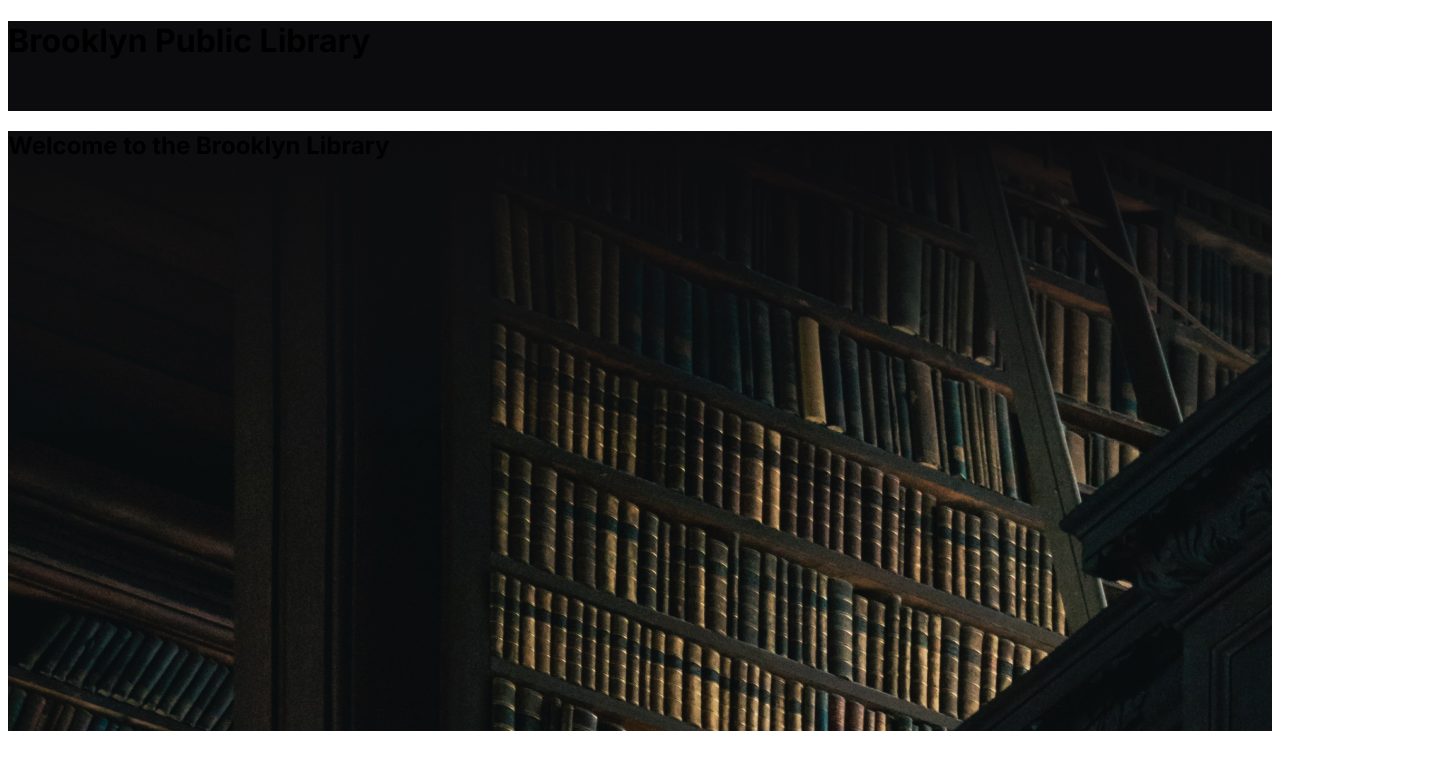
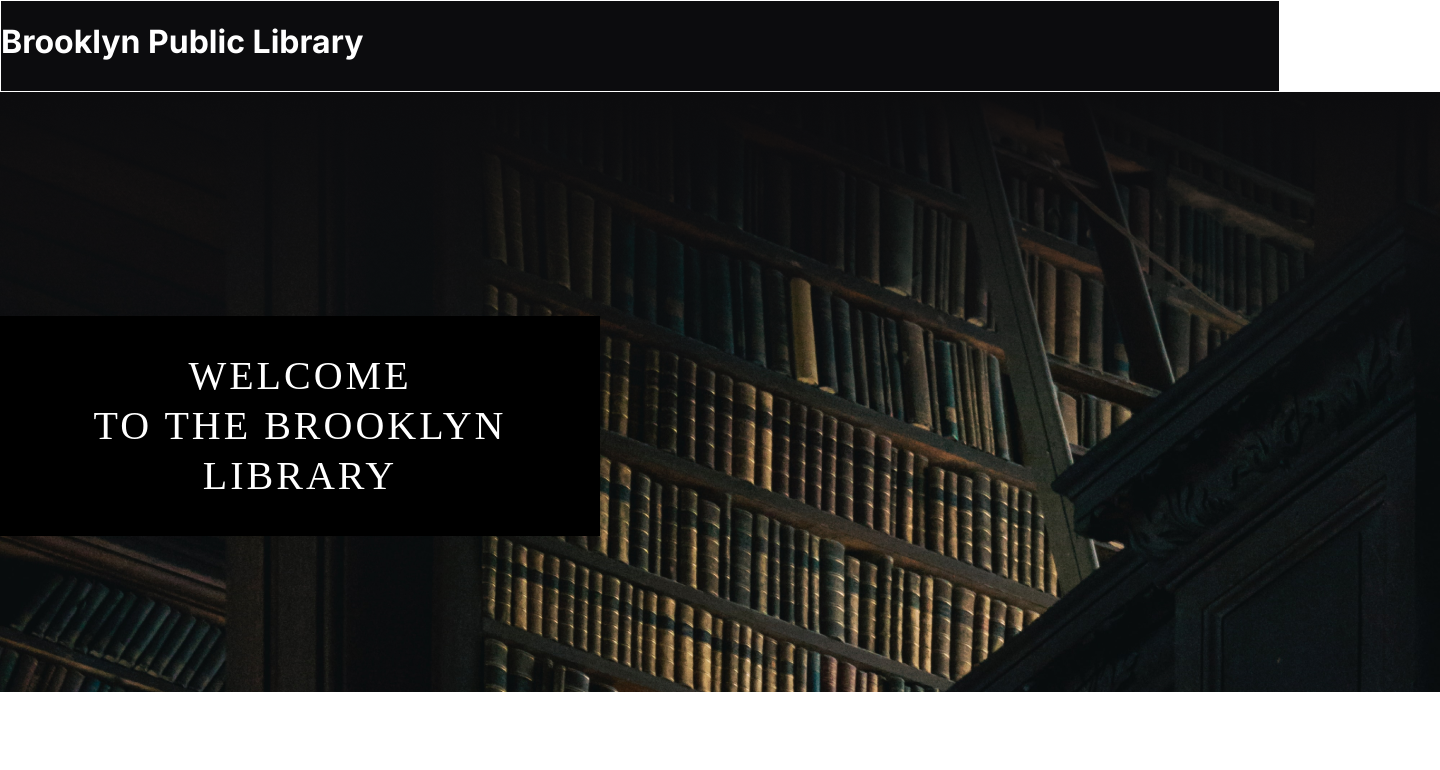
Before and after one commit to Alla-Petrova-Vitebsk/library, a plain HTML site: page library/index.html in a window 1280 px wide. Shown: the whole page, 1440 px wide, since content can reach past the window. Drawn offline with Linux system fonts and the light colour scheme; a web font is replaced by a local one.

Commit message:
section welcome

```diff
--- a/library/css/style.css
+++ b/library/css/style.css
@@ -22,16 +22,40 @@ body {
 
 .wrapper {
   max-width: 1440px;
+  margin: 0 auto;
 }
 
 header {
   height: 90px;
   background-color: var(--dark);
+  color: var(--white);
+  border: 1px solid white;
 }
 
 .welcome {
   height: 600px;
-  background-image: url(../assets/img/welcome/Welcome.png);
-  background-size:cover;
-  background-repeat: no-repeat;
+  color: var(--white);
 }
+
+.welcome-text {
+  height: 220px;
+  width: 600px;
+  background-color: var(--black);
+  position: relative;
+  bottom: 380px;
+}
+
+.welcome-text h2 {
+  margin: 0;
+  padding: 35px 40px;
+  font-family: Forum;
+  font-size: 40px;
+  letter-spacing: 3px;
+  line-height: 50px;
+  font-weight: normal;
+  text-align: center;
+}
+
+.welcome-text h2 span {
+  display: block;
+}
--- a/library/index.html
+++ b/library/index.html
@@ -13,13 +13,16 @@
   <title>Library</title>
 </head>
 
-<body>
+<body class="wrapper">
 <header>
 <h1>Brooklyn Public Library</h1>
 </header>
 <main>
 <section class="welcome" id="welcome">
-      <h2>Welcome to the Brooklyn Library</h2>
+  <img src="./assets/img/welcome/Welcome.png" alt="welcome">
+  <div class="welcome-text">
+    <h2>WELCOME <span>TO THE BROOKLYN</span> LIBRARY</h2>
+  </div>
   </section>
 <section class="about" id="about"></section>
 <section class="favorites" id="favorites"></section>
```
